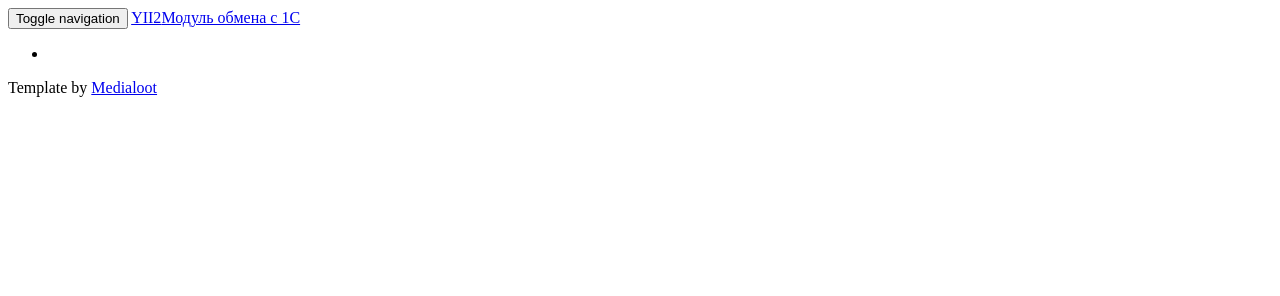
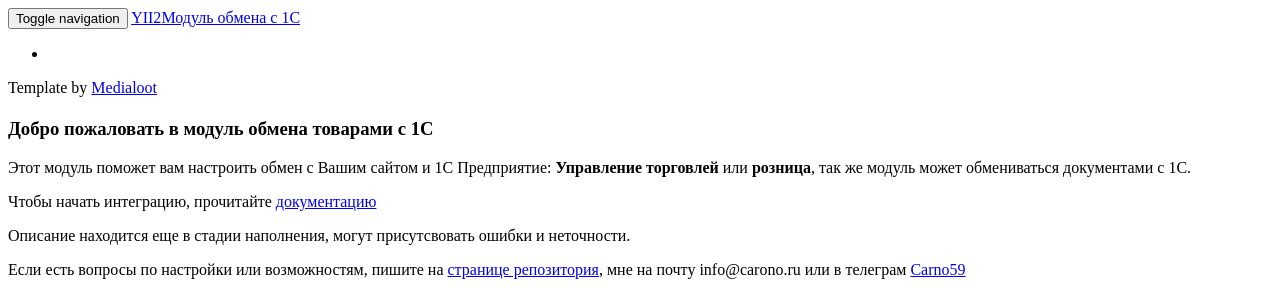
Before and after one commit to carono/yii2-1c-exchange, a Yii app: template views/default/index.php in a window 1280 px wide. Shown: the top 296 px of the page. Run offline with PHP 8.4 and a stand-in for Yii, Linux system fonts and the light colour scheme; the template is opened without the code that fills it, so the values that code supplies are empty; some libraries are stand-ins or nearby versions.

Commit message:
Документация

```diff
--- a/views/default/index.php
+++ b/views/default/index.php
@@ -1 +1,34 @@
 <?php
+
+use yii\helpers\Html;
+
+/**
+ * @var \yii\web\View $this
+ */
+$this->title = '';
+?>
+<div class="col-lg-12">
+    <div class="panel panel-default">
+        <div class="panel-body">
+            <div class="canvas-wrapper">
+                <h3 class="text-center">Добро пожаловать в модуль обмена товарами с 1С</h3>
+                <p>Этот модуль поможет вам настроить обмен с Вашим сайтом и 1С Предприятие: <b>Управление торговлей</b>
+                    или <b>розница</b>, так же модуль может обмениваться документами с 1С.</p>
+                <p>Чтобы начать интеграцию, прочитайте <?= Html::a('документацию', ['article/view?id=1']) ?></p>
+                <p>Описание находится еще в стадии наполнения, могут присутсвовать ошибки и неточности.</p>
+                <p>Если есть вопросы по настройки или возможностям, пишите на  <a href="https://github.com/carono/yii2-1c-exchange/issues">странице репозитория</a>, мне на почту info@carono.ru или в телеграм <a href="https://t.me/Carno59">Carno59</a> </p>
+            </div>
+        </div>
+    </div>
+</div>
+
+<div class="col-lg-12">
+    <div class="panel panel-default">
+        <div class="panel-body">
+            <div class="canvas-wrapper text-center">
+                <iframe src="https://money.yandex.ru/quickpay/shop-widget?writer=seller&targets=%D0%9F%D0%BE%D0%B4%D0%B4%D0%B5%D1%80%D0%B6%D0%BA%D0%B0%20carono%2Fyii2-1c-exchange&targets-hint=&default-sum=1000&button-text=14&payment-type-choice=on&mobile-payment-type-choice=on&hint=&successURL=&quickpay=shop&account=410014600834879"
+                        width="423" height="222" frameborder="0" allowtransparency="true" scrolling="no"></iframe>
+            </div>
+        </div>
+    </div>
+</div>
```
Also changed, not shown: models/Article.php (+34 -0 lines), exchange.db, files/articles/100/79d570a828-order.png (added), files/articles/100/b10bbf4908-specifications.png (added).
